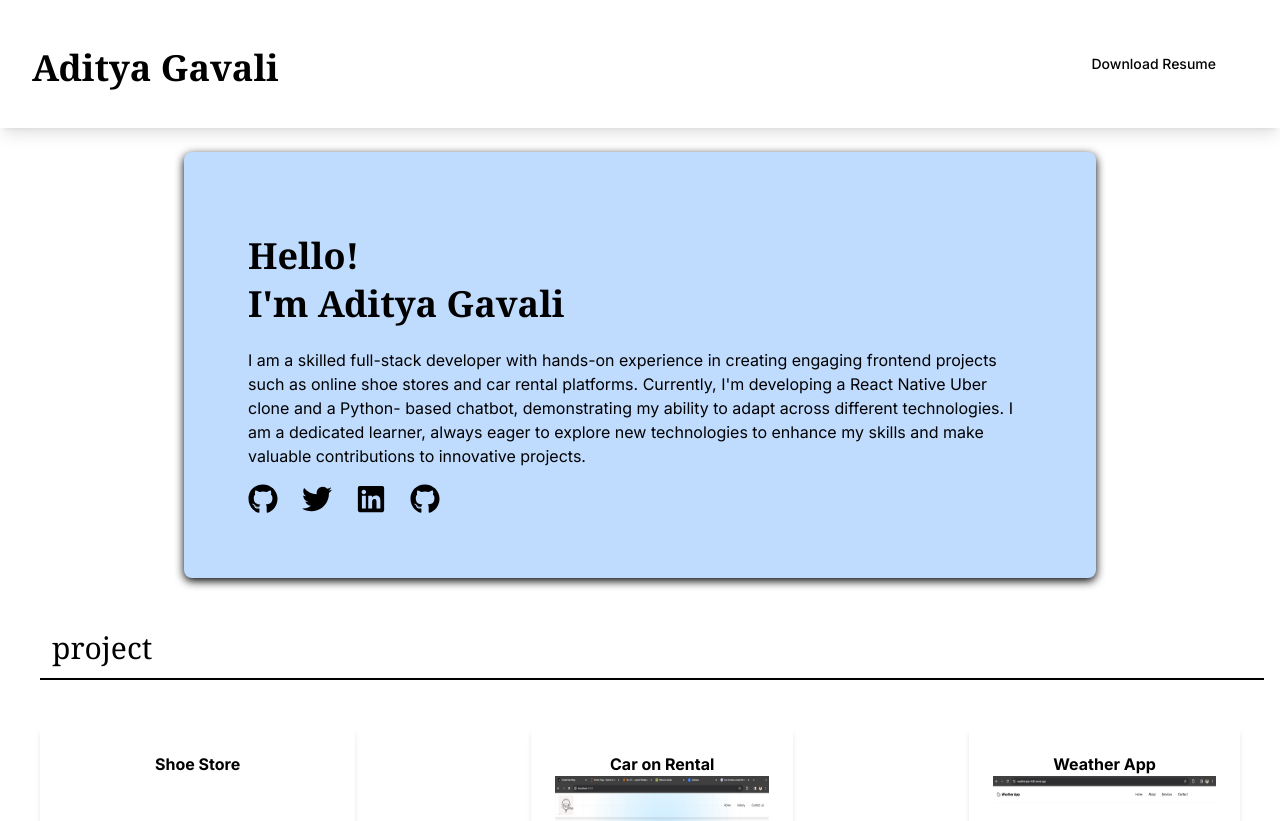
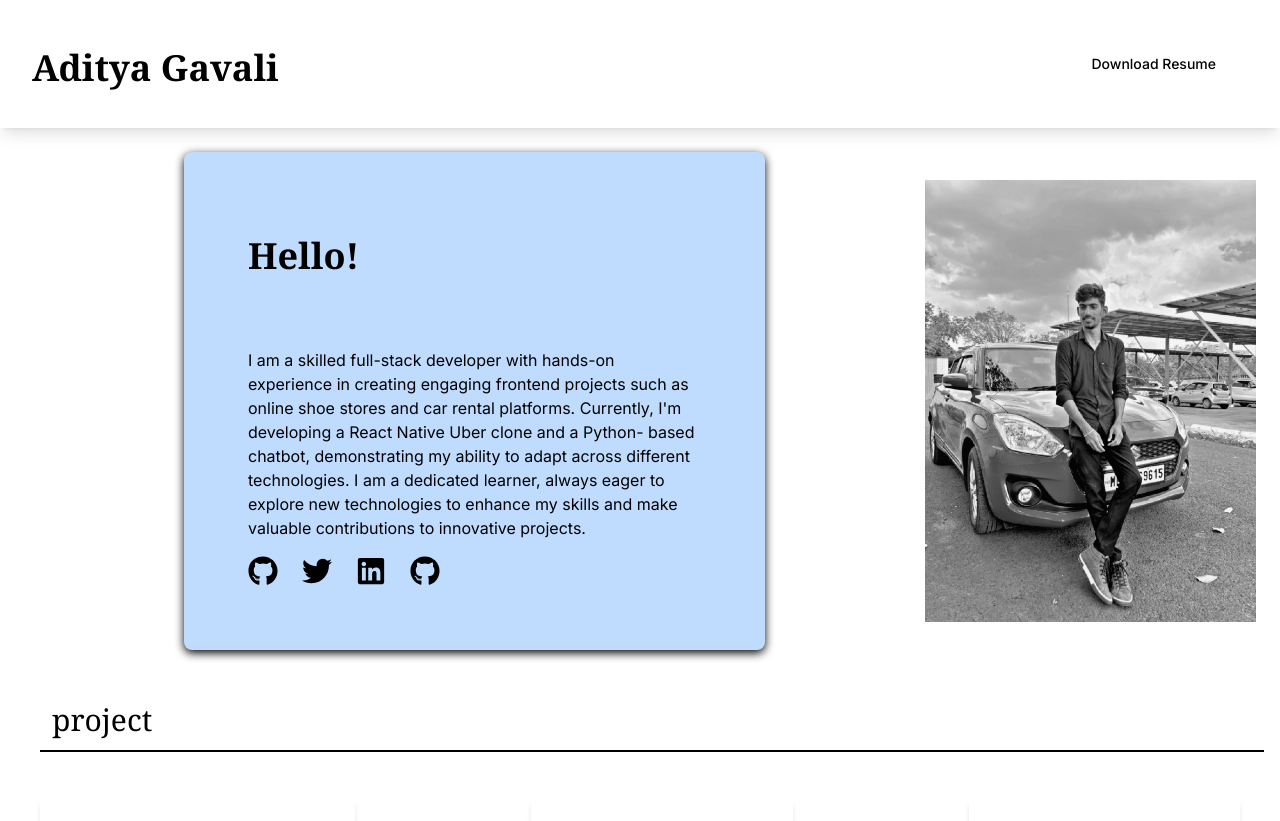
Before and after one commit to Adityanpx/MyPortfolioNew01, a Next.js app: page / in a window 1280 px wide. Shown: the top 821 px of the page. Built offline with nearby package versions, Linux system fonts and the light colour scheme; grey boxes are pictures that could not be loaded.

Commit message:
just checking

```diff
--- a/app/Components/Home/Hero.js
+++ b/app/Components/Home/Hero.js
@@ -1,5 +1,8 @@
+"use client"
 import React from "react";
 import { FaGithub, FaTwitter, FaLinkedin, FaArrowDown } from "react-icons/fa";
+import { TypeAnimation } from 'react-type-animation';
+
 
 function Hero() {
   // Function to handle resume download
@@ -14,10 +17,24 @@ function Hero() {
             {" "}
             Hello!{" "}
           </p>
-          <p className="font-serif md:text-4xl text-xl font-bold md:mt-2 ">
-            {" "}
-            I'm Aditya Gavali{" "}
-          </p>
+
+      <p className="font-serif md:text-4xl text-xl font-bold md:mt-2">
+        <TypeAnimation
+          sequence={[
+            "I'm Aditya Gavali",
+            // Types the text
+            2000, // Waits 1s
+            '', // Deletes the text
+            2000, // Waits 1s
+            "A Fullstach developer" // Types the text again
+          ]}
+          wrapper="span"
+          speed={13}
+          repeat={Infinity}
+        />
+      </p>
+
+
           <p className="mt-4 md:mt-6">
           I am a skilled full-stack developer with hands-on experience in creating engaging frontend projects such as online shoe stores and car rental platforms. Currently, I'm developing a React Native Uber clone and a Python- based chatbot, demonstrating my ability to adapt across different technologies. I am a dedicated learner, always eager to explore new technologies to enhance my skills and make valuable contributions to innovative projects.
  {" "}
@@ -64,6 +81,11 @@ function Hero() {
             </button> */}
           </div>
         </div>
+        <div className="grid-rows-2">
+          <img
+          src="me.jpg"
+          />
+        </div>
       </div>
     </div>
   );
--- a/package.json
+++ b/package.json
@@ -23,6 +23,7 @@
     "react-dom": "^18",
     "react-icons": "^4.12.0",
     "react-router-dom": "^6.22.3",
+    "react-type-animation": "^3.2.0",
     "tailwind-merge": "^2.3.0",
     "tailwindcss-animate": "^1.0.7"
   },
```
Also changed, not shown: public/me.jpg (added), 1 other file (tests, documents, lock files or other folders).
